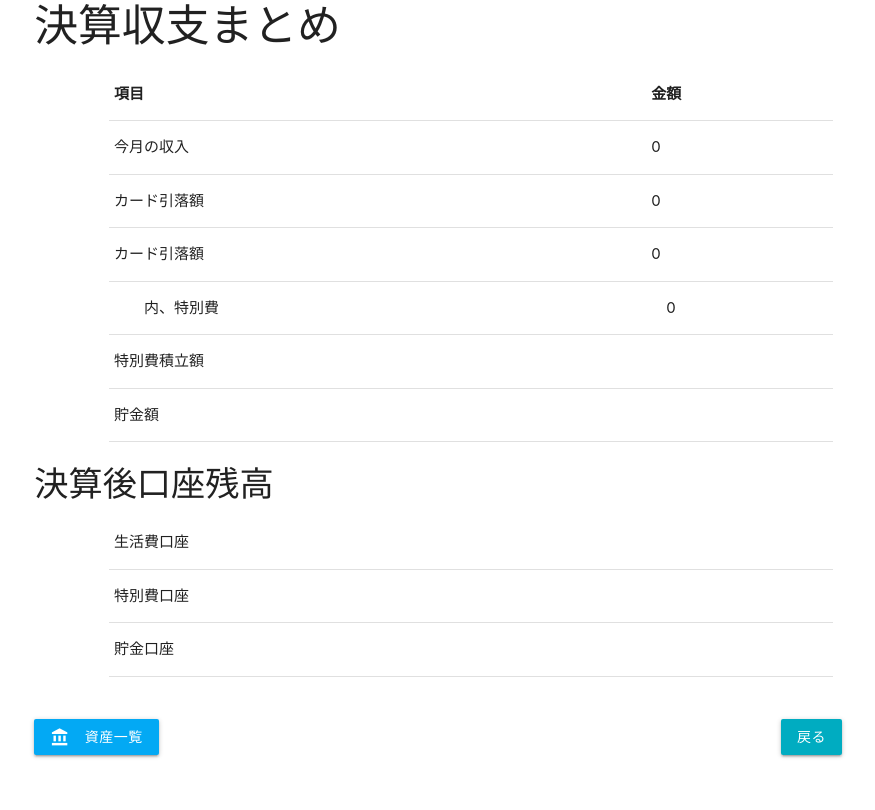
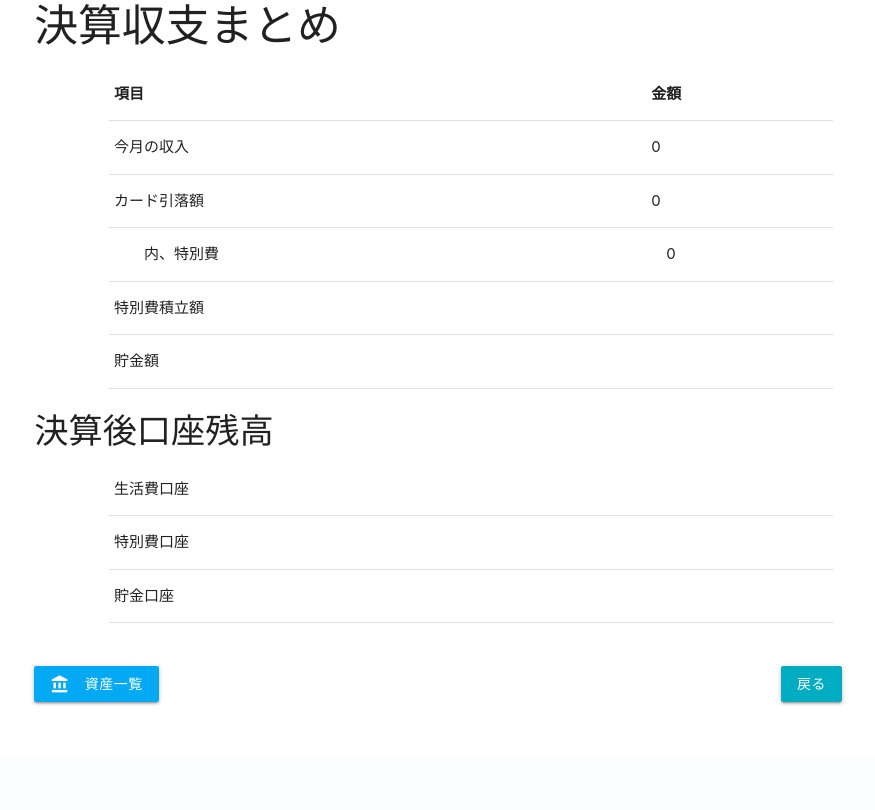
Before and after one commit to sobatha/django_homebookkeeping, a Django app: page /kakeibo/settlement/2022/9 in a window 1280 px wide. Shown: the part 755-1565 px from the top of the page, without its empty margins (169-1044 px from the left). After the commit the page ends 1460 px from the top, so only its background shows below. Run offline with Django 4.2, Linux system fonts and the light colour scheme; the visitor is signed in with stand-in values (Sample User, id 1); data that the repository does not hold is empty.

Commit message:
決算画面修正

```diff
--- a/kakeibo/templates/kakeibo/settlement.html
+++ b/kakeibo/templates/kakeibo/settlement.html
@@ -36,10 +36,6 @@
                     <tr>
                         <td>今月の収入</td>
                         <td>{{ monthly_income |intcomma }}</td>
-                    </tr>
-                    <tr>
-                        <td>カード引落額</td>
-                        <td>{{ card_withdrawal |intcomma }}</td>
                     </tr>
                     <tr>
                         <td>カード引落額</td>
```
